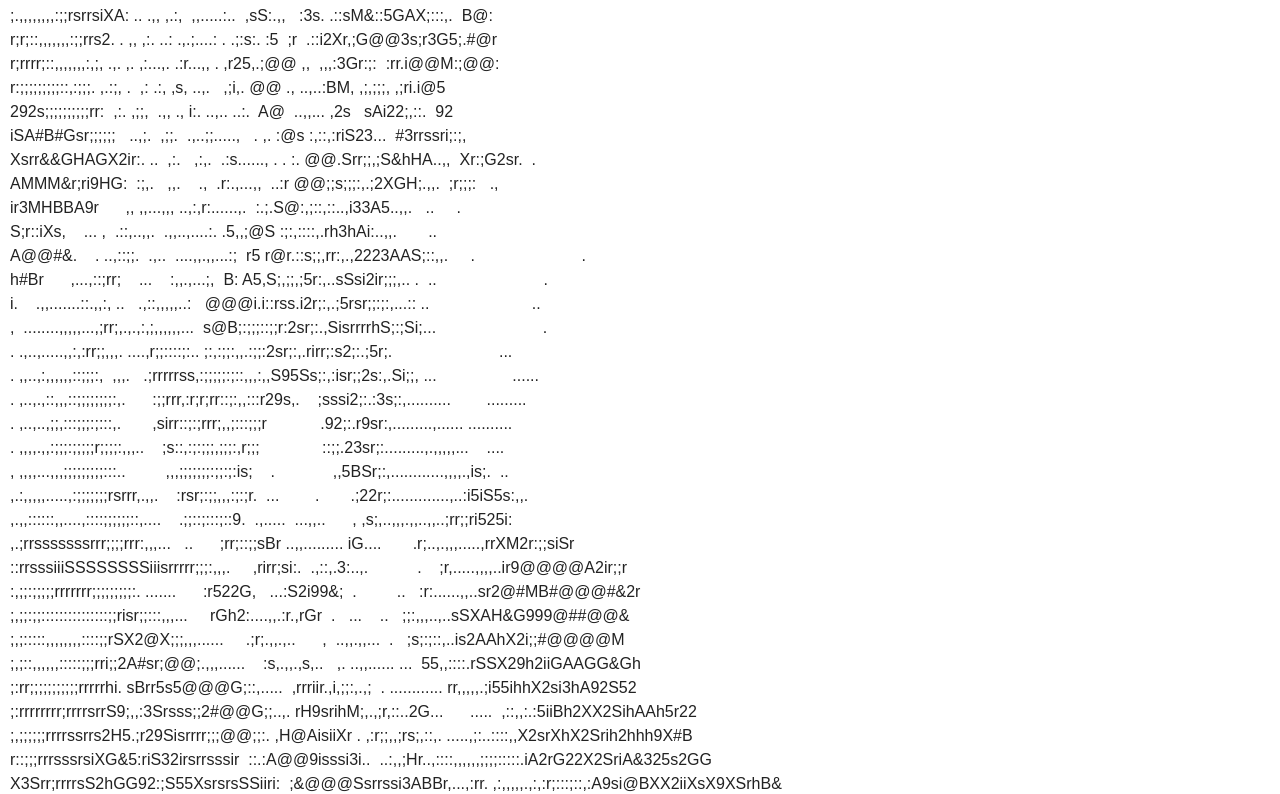
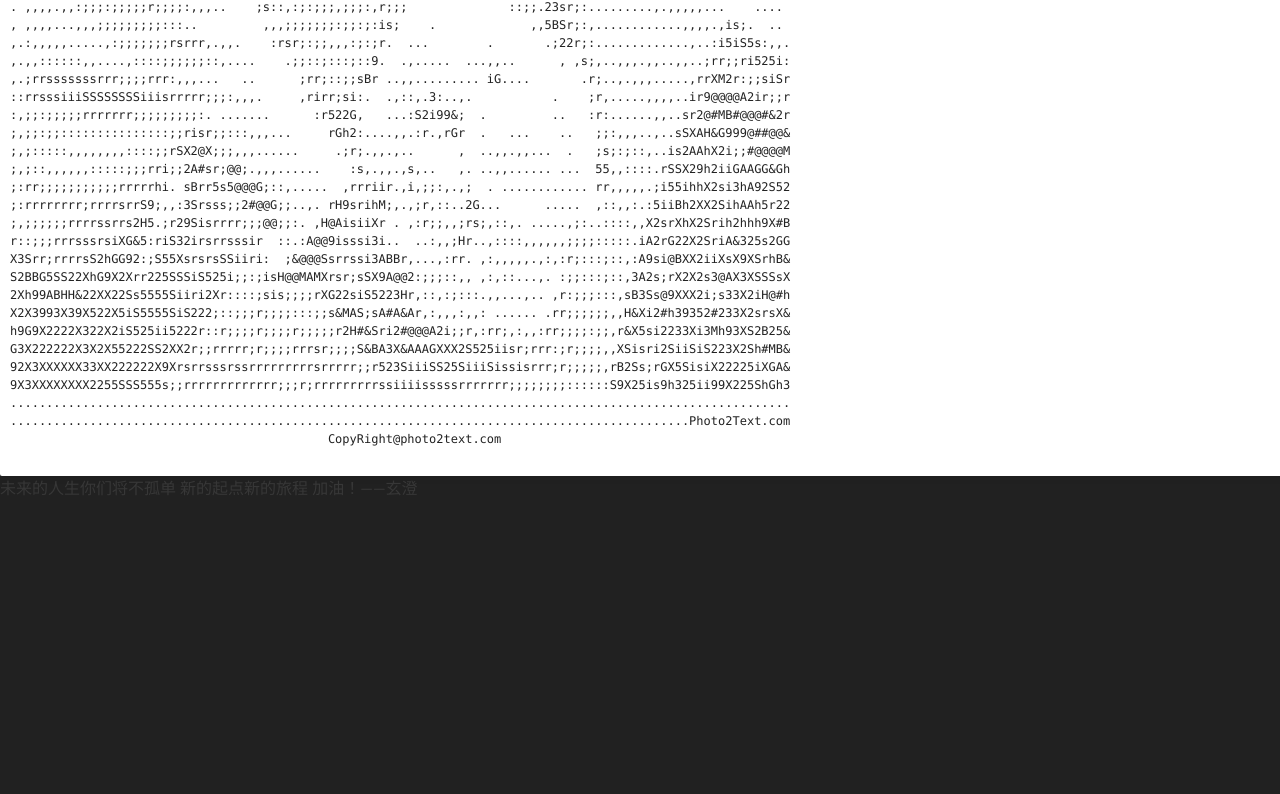
Before and after one commit to xibei/personal, a plain HTML site: page ninglang.html in a window 1280 px wide. Shown: the part 1326-2120 px from the top of the page. After the commit the page ends 1826 px from the top, so only its background shows below. Drawn offline with Linux system fonts and the light colour scheme.

Commit message:
Update ninglang.html

```diff
--- a/ninglang.html
+++ b/ninglang.html
@@ -11,8 +11,7 @@
     <title>Wedding</title>
     <style type="text/css">
     pre {
-      font-family:sans-serif;
-      font-size:16px;
+      font-size:12px;
     }
     </style>
   </head>
@@ -118,6 +117,6 @@ G3X222222X3X2X55222SS2XX2r;;rrrrr;r;;;;rrrsr;;;;S&BA3X&AAAGXXX2S525iisr;rrr:;r;;
 ..............................................................................................Photo2Text.com
                                             CopyRight@photo2text.com
     </pre>
-未来的人生你们将不孤单 新的起点新的旅程 加油！——玄澄
+    <span>未来的人生你们将不孤单 新的起点新的旅程 加油！——玄澄</span>
   </body>
 </html>
```
